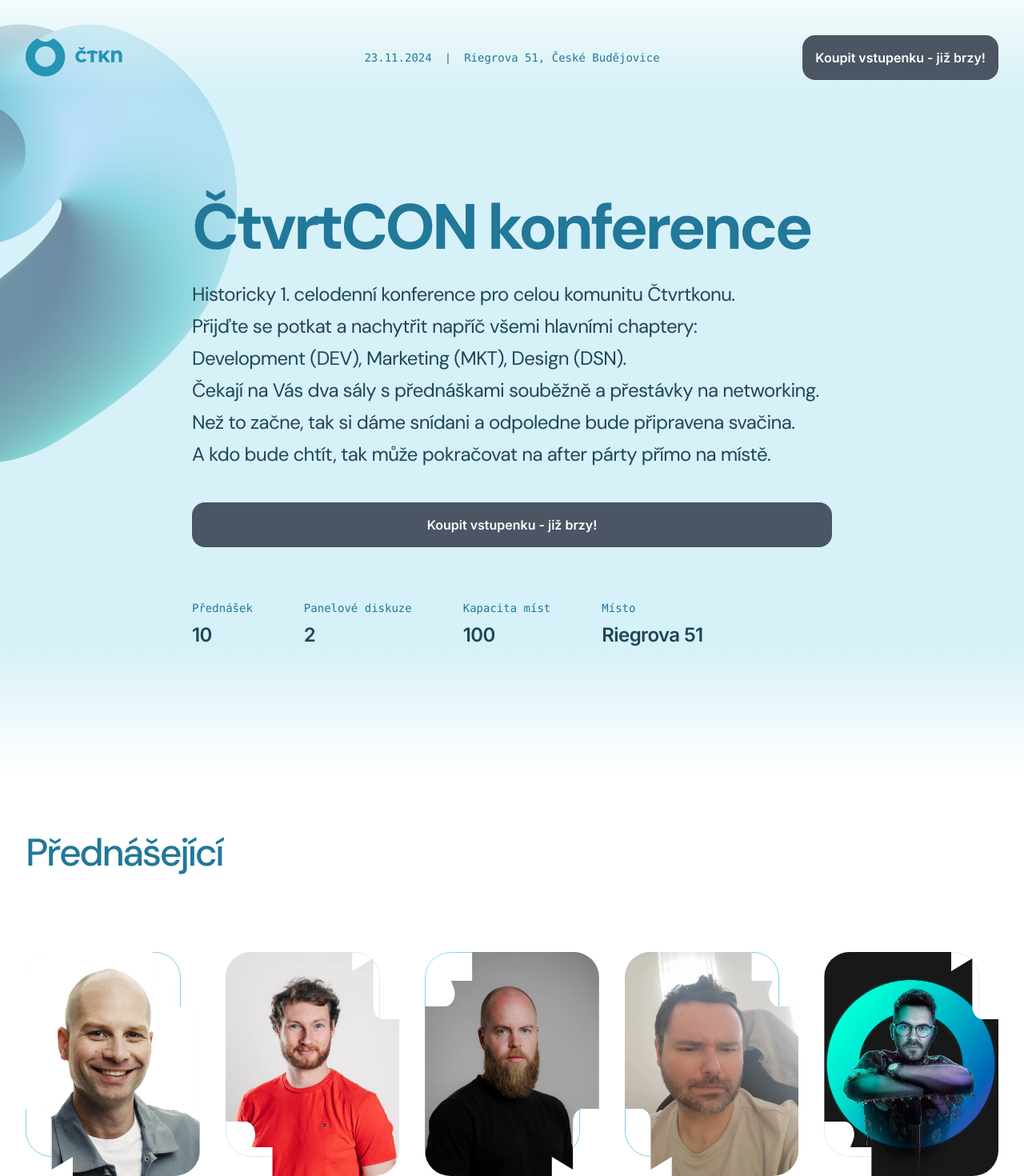
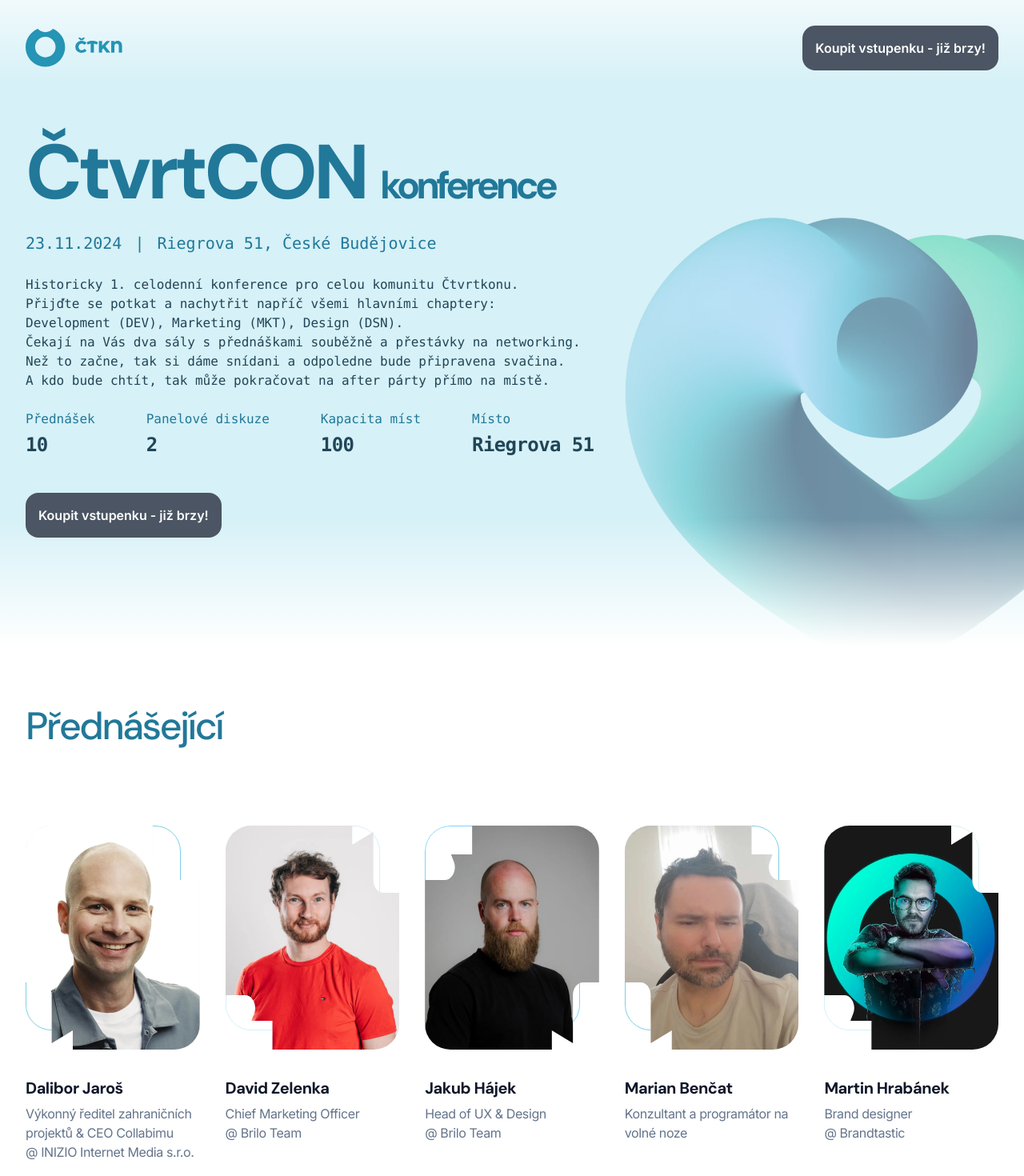
Before and after one commit to CtvrtCON/CtvrtCON, a Next.js app: page /ctvrtcon/ in a window 1280 px wide. Shown: the top 1470 px of the page at 80% size. Built offline with nearby package versions, Linux system fonts and the light colour scheme.

Commit message:
Updated UI

```diff
--- a/src/components/BackgroundImage.jsx
+++ b/src/components/BackgroundImage.jsx
@@ -3,7 +3,7 @@ import clsx from 'clsx'
 
 import backgroundImage from '@/images/background.webp'
 
-export function BackgroundImage({className, position = 'left'}) {
+export function BackgroundImage({className, position = 'top'}) {
     return (
         <div
             className={clsx(
@@ -18,6 +18,8 @@ export function BackgroundImage({className, position = 'left'}) {
                     'left-0 translate-x-[-55%] translate-y-[-10%] -scale-x-100 sm:left-1/2 sm:translate-x-[-98%] sm:translate-y-[-6%] lg:translate-x-[-106%] xl:translate-x-[-122%]',
                     position === 'right' &&
                     'left-full -translate-x-1/2 sm:left-1/2 sm:translate-x-[-20%] sm:translate-y-[-15%] md:translate-x-0 lg:translate-x-[5%] lg:translate-y-[4%] xl:translate-x-[27%] xl:translate-y-[-8%]',
+                    position === 'top' &&
+                    'hidden sm:block sm:left-1/2 sm:anslate-x-[6%] sm:translate-y-[26%]',
                 )}
                 src={backgroundImage}
                 alt=""
@@ -26,8 +28,8 @@ export function BackgroundImage({className, position = 'left'}) {
                 priority
                 unoptimized
             />
-            <div className="absolute inset-x-0 top-0 h-40 bg-gradient-to-b from-white"/>
-            <div className="absolute inset-x-0 bottom-0 h-40 bg-gradient-to-t from-white"/>
+            <div className="absolute inset-x-0 top-0 h-40 bg-gradient-to-b from-white pointer-events-none"/>
+            <div className="absolute inset-x-0 bottom-0 h-40 bg-gradient-to-t from-white pointer-events-none"/>
         </div>
     )
 }
--- a/src/components/Container.jsx
+++ b/src/components/Container.jsx
@@ -3,7 +3,7 @@ import clsx from 'clsx'
 export function Container({className, ...props}) {
     return (
         <div
-            className={clsx('mx-auto max-w-7xl px-4 sm:px-6 lg:px-8', className)}
+            className={clsx('mx-auto max-w-7xl px-4 sm:px-6  lg:px-8', className)}
             {...props}
         />
     )
--- a/src/components/Header.jsx
+++ b/src/components/Header.jsx
@@ -4,22 +4,13 @@ import {Logo} from '@/components/Logo'
 
 export function Header() {
     return (
-        <header className="relative z-50 flex-none lg:pt-11">
-            <Container className="flex flex-wrap items-center justify-center sm:justify-between lg:flex-nowrap">
-                <div className="mt-10 lg:mt-0 lg:grow lg:basis-0">
+        <header className="relative mt-4 z-50 flex-none lg:pt-4">
+            <Container className="flex flex-wrap items-center sm:justify-between lg:flex-nowrap">
+                <div className="lg:grow lg:basis-0">
                     <Logo className="h-12 w-auto text-slate-900"/>
                 </div>
-                <div
-                    className="order-first -mx-4 flex flex-auto basis-full overflow-x-auto whitespace-nowrap border-b border-primary-600/10 py-4 font-mono text-sm text-primary-600 sm:-mx-6 lg:order-none lg:mx-0 lg:basis-auto lg:border-0 lg:py-0">
-                    <div className="mx-auto flex items-center gap-4 px-4">
-                        <p>
-                            <time dateTime="2024-11-23">23.11.2024</time>
-                        </p>
-                        |
-                        <p>Riegrova 51, České Budějovice</p>
-                    </div>
-                </div>
-                <div className="hidden sm:mt-10 sm:flex lg:mt-0 lg:grow lg:basis-0 lg:justify-end">
+
+                <div className="hidden sm:flex lg:grow lg:basis-0 lg:justify-end">
                     <Button className="cursor-not-allowed" disabled>Koupit vstupenku - již brzy!</Button>
                 </div>
             </Container>
--- a/src/components/Hero.jsx
+++ b/src/components/Hero.jsx
@@ -1,17 +1,28 @@
 import {BackgroundImage} from '@/components/BackgroundImage'
 import {Button} from '@/components/Button'
 import {Container} from '@/components/Container'
+import {Section} from '@/components/Section'
 
 export function Hero() {
     return (
-        <div className="relative py-20 sm:pb-24 sm:pt-36">
-            <BackgroundImage className="-bottom-14 -top-36"/>
+        <Section className="relative">
+            <BackgroundImage className="-bottom-14 -top-36 pointer-events-none"/>
             <Container className="relative">
-                <div className="mx-auto max-w-2xl lg:max-w-4xl lg:px-12">
-                    <h1 className="font-display text-5xl font-bold tracking-tighter text-primary-600 sm:text-7xl">
-                        <span className="sr-only">Čtvrtkon - </span> ČtvrtCON konference
+                <div className="mx-auto flex items-start flex-col gap-6 ">
+                    <h1 className="font-display text-5xl font-bold tracking-tighter text-primary-600 sm:text-6xl xl:text-8xl">
+                        <span className="sr-only">Čtvrtkon - </span> ČtvrtCON <span className="text-2xl sm:text-5xl">konference</span>
                     </h1>
-                    <div className="mt-6 space-y-6 font-display text-2xl tracking-tight text-primary-900">
+                    <div
+                    className="flex font-mono">
+                        <div className="-mx-0 flex flex-col  text-primary-600 sm:text-xl sm:flex-row sm:gap-4">
+                            <p>
+                                <time dateTime="2024-11-23">23.11.2024</time>
+                            </p>
+                            <span className='hidden sm:block'>|</span>
+                            <p>Riegrova 51, České Budějovice</p>
+                        </div>
+                    </div>
+                    <div className=" font-mono text-primary-900">
                         <p>
                             Historicky 1. celodenní konference pro celou komunitu Čtvrtkonu.<br/>
                             Přijďte se potkat a nachytřit napříč všemi hlavními chaptery:<br/>
@@ -21,10 +32,7 @@ export function Hero() {
                             A kdo bude chtít, tak může pokračovat na after párty přímo na místě.
                         </p>
                     </div>
-                    <Button className="mt-10 w-full cursor-not-allowed" disabled>
-                        Koupit vstupenku - již brzy!
-                    </Button>
-                    <dl className="mt-10 grid grid-cols-2 gap-x-10 gap-y-6 sm:mt-16 sm:gap-x-16 sm:gap-y-10 sm:text-center lg:auto-cols-auto lg:grid-flow-col lg:grid-cols-none lg:justify-start lg:text-left">
+                    <dl className="grid grid-cols-2 gap-x-4 gap-y-6 sm:gap-x-16 sm:gap-y-10 lg:auto-cols-auto lg:grid-flow-col lg:grid-cols-none lg:justify-start lg:text-left">
                         {[
                             ['Přednášek', '10'],
                             ['Panelové diskuze', '2'],
@@ -32,15 +40,18 @@ export function Hero() {
                             ['Místo', 'Riegrova 51'],
                         ].map(([name, value]) => (
                             <div key={name}>
-                                <dt className="font-mono text-sm text-primary-600">{name}</dt>
-                                <dd className="mt-0.5 text-2xl font-semibold tracking-tight text-primary-900">
+                                <dt className="font-mono text-primary-600">{name}</dt>
+                                <dd className="font-mono font-semibold tracking-tight text-primary-900 sm:text-2xl">
                                     {value}
                                 </dd>
                             </div>
                         ))}
                     </dl>
+                    <Button className="mt-4 cursor-not-allowed" disabled>
+                        Koupit vstupenku - již brzy!
+                    </Button>
                 </div>
             </Container>
-        </div>
+        </Section>
     )
 }
--- /dev/null
+++ b/src/components/Section.jsx
@@ -0,0 +1,10 @@
+import clsx from 'clsx'
+
+export function Section({className, ...props}) {
+    return (
+        <section
+            className={clsx('py-14 sm:py-20 ', className)}
+            {...props}
+        />
+    )
+}
--- a/src/components/Speakers.jsx
+++ b/src/components/Speakers.jsx
@@ -25,60 +25,70 @@ const days = [
         speakers: [
             {
                 name: 'Dalibor Jaroš',
+                url: '#dalibor-jaros',
                 role: 'Výkonný ředitel zahraničních projektů & CEO Collabimu',
                 company: 'INIZIO Internet Media s.r.o.',
                 image: daliborjarosImage,
             },
             {
                 name: 'David Zelenka',
+                url: '#david-zelenka',
                 role: 'Chief Marketing Officer',
                 company: 'Brilo Team',
                 image: davidzelenkaImage,
             },
             {
                 name: 'Jakub Hájek',
+                url: '#jakub-hajek',
                 role: 'Head of UX & Design',
                 company: 'Brilo Team',
                 image: jakubhajekImage,
             },
             {
                 name: 'Marian Benčat',
+                url: '#marian-bencat',
                 role: 'Konzultant a programátor na volné noze',
                 company: '',
                 image: marianbencatImage,
             },
             {
                 name: 'Martin Hrabánek',
+                url: '#martin-hrabanek',
                 role: 'Brand designer',
                 company: 'Brandtastic',
                 image: martinhrabanekImage,
             },
             {
                 name: 'Martin Laudát',
+                url: '#martin-laudat',
                 role: 'Lead Product Designer & Design System Manager',
                 company: 'Dotidot',
                 image: martinlaudatImage,
             },
             {
                 name: 'Petr	Šťastný',
+                url: '#petr-stastny',
                 role: 'DevOps & cloud master na volné noze',
                 company: '',
                 image: petrstastnyImage,
             },
             {
                 name: 'Petr Urban',
+                url: '#petr-urban',
                 role: 'Lead Software Engineer',
                 company: 'JLL',
                 image: petrurbanImage,
             },
             {
                 name: 'Štefan Földesi',
+                url: '#stefan-foldesi',
                 role: 'Product Manager',
                 company: 'GoPay',
                 image: stefanfoldesiImage,
             },
             {
                 name: 'Tomáš Zahálka',
+                url: '#tomas-zahalka',
                 role: 'SEO / PPC specialista pro Shoptet klienty s nízkým pudem sebezáchovy',
                 company: '',
                 image: tomaszahalkaImage,
@@ -156,8 +166,10 @@ export function Speakers() {
                             >
                                 {day.speakers.map((speaker, speakerIndex) => (
                                     <div key={speakerIndex}>
-                                        <div
-                                            className="group relative h-[17.5rem] transform overflow-hidden rounded-4xl">
+                                        <a
+                                            className="block group relative h-[17.5rem] transform overflow-hidden rounded-4xl"
+                                            href={speaker.url}>
+
                                             <div
                                                 className={clsx(
                                                     'absolute bottom-6 left-0 right-4 top-0 rounded-4xl border transition duration-300 group-hover:scale-95 xl:right-6',
@@ -180,7 +192,7 @@ export function Speakers() {
                                                     sizes="(min-width: 1280px) 17.5rem, (min-width: 1024px) 25vw, (min-width: 768px) 33vw, (min-width: 640px) 50vw, 100vw"
                                                 />
                                             </div>
-                                        </div>
+                                        </a>
                                         <h3 className="mt-8 font-display text-xl font-bold tracking-tight text-slate-900">
                                             {speaker.name}
                                         </h3>
```
Also changed, not shown: src/components/Schedule.jsx (+11 -0 lines), src/components/Sponsors.jsx (+20 -16 lines).
